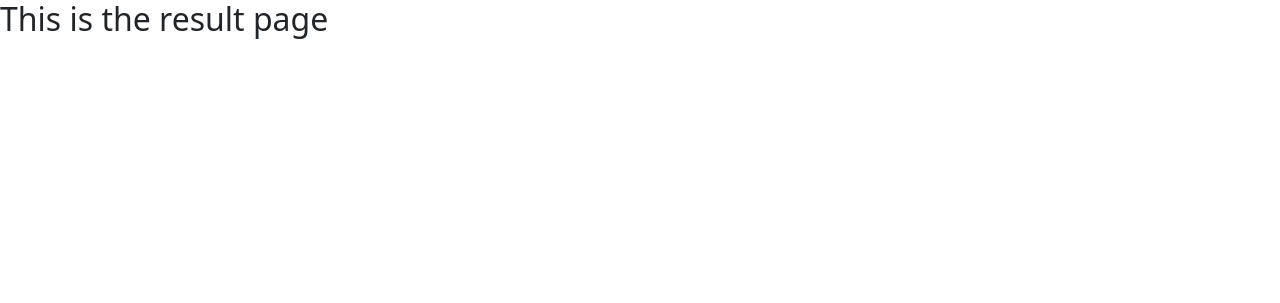
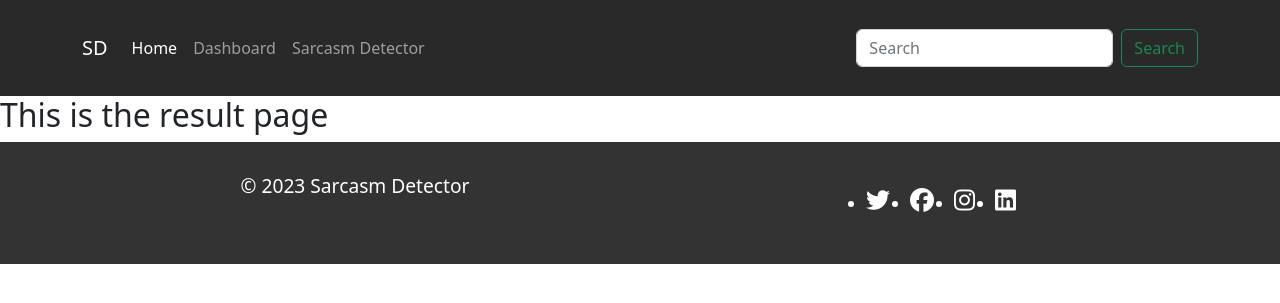
Before and after one commit to AAYUSHI1507/myFlasky3, a Flask app: template templates/result.html in a window 1280 px wide. Shown: the top 303 px of the page. Run offline with Flask 2, Linux system fonts and the light colour scheme; the template is opened without the code that fills it, so the values that code supplies are empty; some libraries are stand-ins or nearby versions.

Commit message:
updated and created css file and mostly work on home page

```diff
--- a/app.py
+++ b/app.py
@@ -2,7 +2,7 @@ from flask import Flask
 
 app = Flask(__name__)
 
-import routes
+from routes import *
 
 if __name__ == '__main__':
-    app.run(debug=True)
+    app.run(debug=True) # type: ignore
--- /dev/null
+++ b/static/style.css
@@ -0,0 +1,195 @@
+/* Set background color and font family */
+body {
+    background-color: #f9f9f9;
+    font-family: Arial, sans-serif;
+  }
+
+  /* Style the header section */
+  header {
+    background-color: #292929;
+    color: #fff;
+    padding: 20px 0;
+  }
+
+  header h1 {
+    font-size: 48px;
+    font-weight: bold;
+    margin: 0;
+    text-align: center;
+  }
+
+  header p {
+    font-size: 20px;
+    font-weight: 300;
+    margin-top: 10px;
+    text-align: center;
+  }
+
+  /* Features section */
+#features {
+    background-color: #f2f2f2;
+    padding: 100px 0;
+  }
+
+  #features h2 {
+    font-size: 3rem;
+    margin-bottom: 50px;
+    text-align: center;
+  }
+
+
+  /* banner feature */
+  #banner {
+    background-color: #f7f7f7;
+    padding: 100px 0;
+  }
+
+  #banner h1 {
+    font-size: 48px;
+    font-weight: bold;
+    line-height: 1.2;
+    margin-bottom: 30px;
+  }
+
+  #banner p {
+    font-size: 20px;
+    margin-bottom: 50px;
+  }
+
+  #banner .btn-primary {
+    background-color: #e44d26;
+    border-color: #e44d26;
+    font-size: 24px;
+    font-weight: bold;
+    padding: 15px 30px;
+    border-radius: 50px;
+    transition: all 0.3s ease;
+  }
+
+  #banner .btn-primary:hover {
+    background-color: #c3381d;
+    border-color: #c3381d;
+  }
+
+  #banner img {
+    max-width: 100%;
+    height: auto;
+    border-radius: 50%;
+    box-shadow: 0px 0px 10px rgba(0, 0, 0, 0.3);
+  }
+
+
+  .card {
+    background-color: #fff;
+    box-shadow: 0 0 20px rgba(0, 0, 0, 0.1);
+    text-align: center;
+    padding: 30px;
+    margin-bottom: 30px;
+  }
+
+  .card-title {
+    font-size: 2rem;
+    margin-bottom: 20px;
+  }
+
+  .card-text {
+    font-size: 1.2rem;
+    line-height: 1.5;
+  }
+
+  .card i {
+    font-size: 3rem;
+    margin-bottom: 30px;
+    color: #f44336;
+  }
+
+/* about us section */
+#about {
+    background-color: #f9f9f9;
+    padding: 100px 0;
+  }
+
+  #about h2 {
+    font-size: 42px;
+    font-weight: bold;
+    margin-bottom: 50px;
+  }
+
+  #about img {
+    max-width: 100%;
+    height: auto;
+    margin-bottom: 30px;
+  }
+
+  #about h3 {
+    font-size: 32px;
+    font-weight: bold;
+    margin-bottom: 20px;
+  }
+
+  #about p {
+    font-size: 18px;
+    line-height: 1.5;
+    margin-bottom: 30px;
+  }
+
+  #about .btn-primary {
+    background-color: #0069d9;
+    border-color: #0062cc;
+    font-size: 18px;
+    padding: 12px 30px;
+    border-radius: 30px;
+    transition: all 0.3s ease;
+  }
+
+  #about .btn-primary:hover {
+    background-color: #0052cc;
+    border-color: #004cb3;
+  }
+
+  /* Footer */
+  footer {
+    background-color: #333;
+    color: #fff;
+    padding: 30px;
+    text-align: center;
+  }
+
+  footer p {
+    font-size: 1.2rem;
+    margin-bottom: 20px;
+  }
+
+  footer a {
+    color: #fff;
+  }
+
+  /* Button */
+  .btn {
+    background-color: #f44336;
+    color: #fff;
+    padding: 10px 20px;
+    font-size: 1.2rem;
+    border: none;
+    border-radius: 4px;
+    transition: background-color 0.3s ease;
+  }
+
+  .btn:hover {
+    background-color: #e53935;
+    cursor: pointer;
+  }
+  .social-icons {
+    display: flex;
+    justify-content: center;
+    margin-top: 10px;
+  }
+
+  .social-icons li {
+    margin: 0 10px;
+  }
+
+  .social-icons a {
+    color: #fff;
+    font-size: 24px;
+  }
--- a/templates/layout.html
+++ b/templates/layout.html
@@ -9,6 +9,8 @@
       content="width=device-width, initial-scale=1, shrink-to-fit=no"
     />
 
+    <link rel="stylesheet" href="{{ url_for('static', filename = 'style.css') }}">
+
     <!-- Bootstrap CSS v5.2.1 -->
     <link
       href="https://cdn.jsdelivr.net/npm/bootstrap@5.2.1/dist/css/bootstrap.min.css"
@@ -16,11 +18,57 @@
       integrity="sha384-iYQeCzEYFbKjA/T2uDLTpkwGzCiq6soy8tYaI1GyVh/UjpbCx/TYkiZhlZB6+fzT"
       crossorigin="anonymous"
     />
+    <!-- Fontawsome cdn -->
+    <script src="https://kit.fontawesome.com/dad77094ce.js" crossorigin="anonymous"></script>
   </head>
 
   <body>
     <header>
       <!-- place navbar here -->
+      <nav class="navbar navbar-expand-sm navbar-dark bg-292929">
+        <div class="container">
+          <a class="navbar-brand" href="/">SD</a>
+          <button
+            class="navbar-toggler d-lg-none"
+            type="button"
+            data-bs-toggle="collapse"
+            data-bs-target="#collapsibleNavId"
+            aria-controls="collapsibleNavId"
+            aria-expanded="false"
+            aria-label="Toggle navigation"
+          >
+            <span class="navbar-toggler-icon"></span>
+          </button>
+          <div class="collapse navbar-collapse" id="collapsibleNavId">
+            <ul class="navbar-nav me-auto mt-2 mt-lg-0">
+              <li class="nav-item">
+                <a class="nav-link active" href="/" aria-current="page"
+                  >Home <span class="visually-hidden">(current)</span></a
+                >
+              </li>
+              <li class="nav-item">
+                <a class="nav-link" href="/dashboard">Dashboard</a>
+              </li>
+              <li class="nav-item">
+                <a class="nav-link" href="/sarc_detector">Sarcasm Detector</a>
+              </li>
+            </ul>
+            <form class="d-flex my-2 my-lg-0">
+              <input
+                class="form-control me-sm-2"
+                type="text"
+                placeholder="Search"
+              />
+              <button
+                class="btn btn-outline-success my-2 my-sm-0"
+                type="submit"
+              >
+                Search
+              </button>
+            </form>
+          </div>
+        </div>
+      </nav>
     </header>
     {% block content %}
     <main></main>
@@ -28,6 +76,20 @@
 
     <footer>
       <!-- place footer here -->
+      <div class="container">
+        <div class="row">
+          <div class="col-md-6">
+            <p>&copy; 2023 Sarcasm Detector</p>
+          </div>
+          <div class="col-md-6">
+            <ul class="social-icons">
+              <li><a href="#"><i class="fab fa-twitter"></i></a></li>
+              <li><a href="#"><i class="fab fa-facebook"></i></a></li>
+              <li><a href="#"><i class="fab fa-instagram"></i></a></li>
+              <li><a href="#"><i class="fab fa-linkedin"></i></a></li>
+            </ul>
+          </div>
+        </div>
     </footer>
     <!-- Bootstrap JavaScript Libraries -->
     <script
```
Also changed, not shown: routes.py (+15 -3 lines), templates/index.html (+78 -2 lines).
